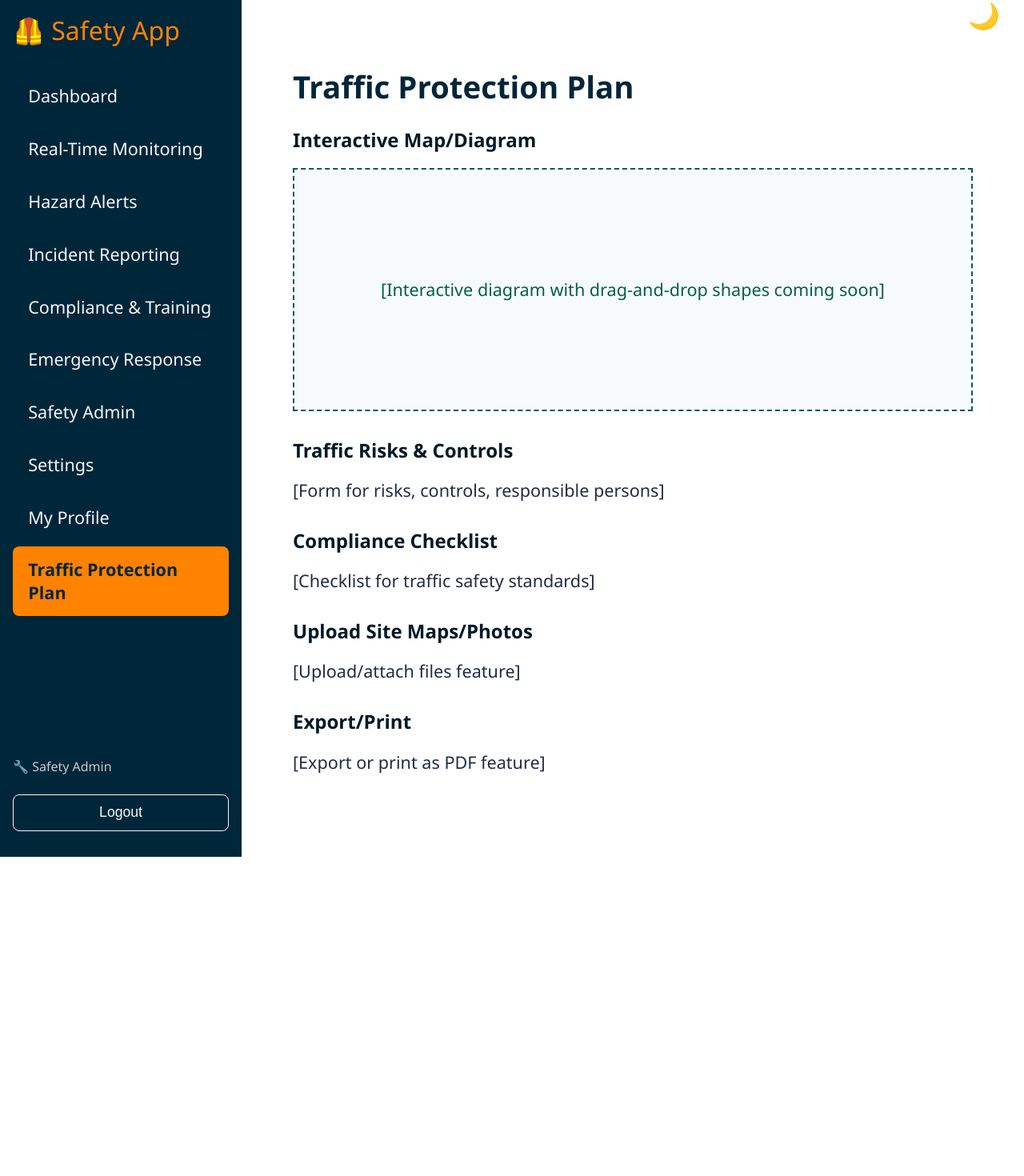
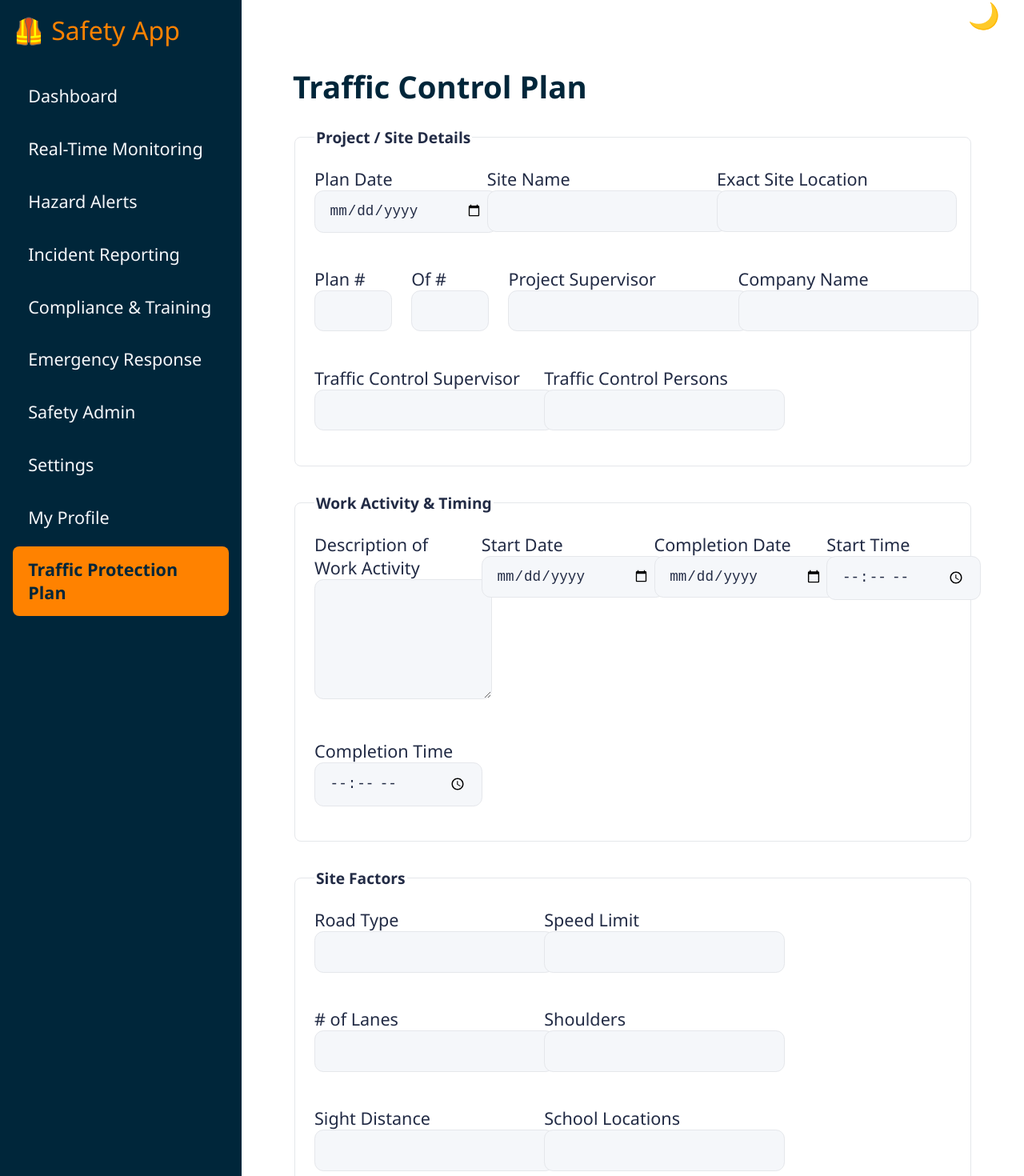
Before and after one commit to 15811643/007-safety-app, a React (Vite) app: page /traffic-protection-plan in a window 1280 px wide. Shown: the part 16-1486 px from the top of the page at 80% size. Before the commit the page ends 1087 px from the top, so only its background shows below. Built offline with nearby package versions, Linux system fonts and the light colour scheme.

Commit message:
Implement Traffic Control Plan form based on barrie.ca template

```diff
--- a/src/components/TrafficProtectionPlan.jsx
+++ b/src/components/TrafficProtectionPlan.jsx
@@ -1,32 +1,138 @@
-import React from 'react';
+import React, { useState } from 'react';
 import '../styles/form.css';
 
+const initialForm = {
+  planDate: '',
+  siteName: '',
+  siteLocation: '',
+  planNumber: '',
+  planOf: '',
+  supervisor: '',
+  company: '',
+  trafficSupervisor: '',
+  trafficPersons: '',
+  workDescription: '',
+  startDate: '',
+  endDate: '',
+  startTime: '',
+  endTime: '',
+  siteFactors: {
+    roadType: '', speedLimit: '', lanes: '', shoulders: '', sightDistance: '', schoolLocations: '', publicNotification: '', parkingMeters: '', busRoutes: ''
+  },
+  proceduralFactors: {
+    workOnRoadway: false, workOffRoadway: false, shoulderWork: false, stationary: false, moving: false, siteActivity: '', changeOfActivity: '', amountOfActivity: '', hoursOfWork: '', offHoursControl: '', emergencyAccess: '', equipmentAccess: '', numSetups: '', trenches: ''
+  },
+  trafficDevices: '',
+  siteDiagram: null,
+  developedBy: '',
+  signature: '',
+  developedDate: '',
+};
+
 const TrafficProtectionPlan = () => {
+  const [form, setForm] = useState(initialForm);
+
+  const handleChange = (e) => {
+    const { name, value, type, checked } = e.target;
+    if (name.startsWith('siteFactors.')) {
+      setForm({ ...form, siteFactors: { ...form.siteFactors, [name.split('.')[1]]: value } });
+    } else if (name.startsWith('proceduralFactors.')) {
+      setForm({ ...form, proceduralFactors: { ...form.proceduralFactors, [name.split('.')[1]]: type === 'checkbox' ? checked : value } });
+    } else {
+      setForm({ ...form, [name]: value });
+    }
+  };
+
+  const handleFileChange = (e) => {
+    setForm({ ...form, siteDiagram: e.target.files[0] });
+  };
+
   return (
-    <div style={{ padding: '2rem', fontSize: '1.35rem', maxWidth: 1200, margin: '0 auto' }}>
-      <h1 style={{ fontSize: '2.4rem', marginBottom: '1.5rem' }}>Traffic Protection Plan</h1>
-      <section style={{ marginBottom: '2rem' }}>
-        <h2>Interactive Map/Diagram</h2>
-        <div style={{ border: '2px dashed #065f46', minHeight: 300, display: 'flex', alignItems: 'center', justifyContent: 'center', background: '#f7fafc', color: '#065f46' }}>
-          [Interactive diagram with drag-and-drop shapes coming soon]
-        </div>
-      </section>
-      <section style={{ marginBottom: '2rem' }}>
-        <h2>Traffic Risks & Controls</h2>
-        <div>[Form for risks, controls, responsible persons]</div>
-      </section>
-      <section style={{ marginBottom: '2rem' }}>
-        <h2>Compliance Checklist</h2>
-        <div>[Checklist for traffic safety standards]</div>
-      </section>
-      <section style={{ marginBottom: '2rem' }}>
-        <h2>Upload Site Maps/Photos</h2>
-        <div>[Upload/attach files feature]</div>
-      </section>
-      <section style={{ marginBottom: '2rem' }}>
-        <h2>Export/Print</h2>
-        <div>[Export or print as PDF feature]</div>
-      </section>
+    <div style={{ padding: '2rem', fontSize: '1.35rem', maxWidth: 900, margin: '0 auto' }}>
+      <h1 style={{ fontSize: '2.4rem', marginBottom: '1.5rem' }}>Traffic Control Plan</h1>
+      <form style={{ display: 'flex', flexDirection: 'column', gap: '2rem' }}>
+        {/* Project/Site Details */}
+        <fieldset style={{ border: '1px solid var(--color-border)', borderRadius: 8, padding: '1.5rem' }}>
+          <legend style={{ fontWeight: 'bold', fontSize: '1.2rem' }}>Project / Site Details</legend>
+          <div style={{ display: 'flex', flexWrap: 'wrap', gap: '1.5rem' }}>
+            <div><label>Plan Date<br/><input name="planDate" type="date" value={form.planDate} onChange={handleChange} /></label></div>
+            <div><label>Site Name<br/><input name="siteName" value={form.siteName} onChange={handleChange} /></label></div>
+            <div><label>Exact Site Location<br/><input name="siteLocation" value={form.siteLocation} onChange={handleChange} /></label></div>
+            <div><label>Plan #<br/><input name="planNumber" value={form.planNumber} onChange={handleChange} style={{ width: 60 }} /></label></div>
+            <div><label>Of #<br/><input name="planOf" value={form.planOf} onChange={handleChange} style={{ width: 60 }} /></label></div>
+            <div><label>Project Supervisor<br/><input name="supervisor" value={form.supervisor} onChange={handleChange} /></label></div>
+            <div><label>Company Name<br/><input name="company" value={form.company} onChange={handleChange} /></label></div>
+            <div><label>Traffic Control Supervisor<br/><input name="trafficSupervisor" value={form.trafficSupervisor} onChange={handleChange} /></label></div>
+            <div><label>Traffic Control Persons<br/><input name="trafficPersons" value={form.trafficPersons} onChange={handleChange} /></label></div>
+          </div>
+        </fieldset>
+        {/* Work Activity & Timing */}
+        <fieldset style={{ border: '1px solid var(--color-border)', borderRadius: 8, padding: '1.5rem' }}>
+          <legend style={{ fontWeight: 'bold', fontSize: '1.2rem' }}>Work Activity & Timing</legend>
+          <div style={{ display: 'flex', flexWrap: 'wrap', gap: '1.5rem' }}>
+            <div style={{ flex: 1 }}><label>Description of Work Activity<br/><textarea name="workDescription" value={form.workDescription} onChange={handleChange} rows={2} style={{ width: '100%' }} /></label></div>
+            <div><label>Start Date<br/><input name="startDate" type="date" value={form.startDate} onChange={handleChange} /></label></div>
+            <div><label>Completion Date<br/><input name="endDate" type="date" value={form.endDate} onChange={handleChange} /></label></div>
+            <div><label>Start Time<br/><input name="startTime" type="time" value={form.startTime} onChange={handleChange} /></label></div>
+            <div><label>Completion Time<br/><input name="endTime" type="time" value={form.endTime} onChange={handleChange} /></label></div>
+          </div>
+        </fieldset>
+        {/* Site Factors */}
+        <fieldset style={{ border: '1px solid var(--color-border)', borderRadius: 8, padding: '1.5rem' }}>
+          <legend style={{ fontWeight: 'bold', fontSize: '1.2rem' }}>Site Factors</legend>
+          <div style={{ display: 'flex', flexWrap: 'wrap', gap: '1.5rem' }}>
+            <div><label>Road Type<br/><input name="siteFactors.roadType" value={form.siteFactors.roadType} onChange={handleChange} /></label></div>
+            <div><label>Speed Limit<br/><input name="siteFactors.speedLimit" value={form.siteFactors.speedLimit} onChange={handleChange} /></label></div>
+            <div><label># of Lanes<br/><input name="siteFactors.lanes" value={form.siteFactors.lanes} onChange={handleChange} /></label></div>
+            <div><label>Shoulders<br/><input name="siteFactors.shoulders" value={form.siteFactors.shoulders} onChange={handleChange} /></label></div>
+            <div><label>Sight Distance<br/><input name="siteFactors.sightDistance" value={form.siteFactors.sightDistance} onChange={handleChange} /></label></div>
+            <div><label>School Locations<br/><input name="siteFactors.schoolLocations" value={form.siteFactors.schoolLocations} onChange={handleChange} /></label></div>
+            <div><label>Public Notification Needed?<br/><input name="siteFactors.publicNotification" value={form.siteFactors.publicNotification} onChange={handleChange} /></label></div>
+            <div><label>Parking Meters<br/><input name="siteFactors.parkingMeters" value={form.siteFactors.parkingMeters} onChange={handleChange} /></label></div>
+            <div><label>Bus Routes<br/><input name="siteFactors.busRoutes" value={form.siteFactors.busRoutes} onChange={handleChange} /></label></div>
+          </div>
+        </fieldset>
+        {/* Procedural Factors */}
+        <fieldset style={{ border: '1px solid var(--color-border)', borderRadius: 8, padding: '1.5rem' }}>
+          <legend style={{ fontWeight: 'bold', fontSize: '1.2rem' }}>Procedural Factors</legend>
+          <div style={{ display: 'flex', flexWrap: 'wrap', gap: '1.5rem' }}>
+            <div><label><input type="checkbox" name="proceduralFactors.workOnRoadway" checked={form.proceduralFactors.workOnRoadway} onChange={handleChange} /> Work on roadway</label></div>
+            <div><label><input type="checkbox" name="proceduralFactors.workOffRoadway" checked={form.proceduralFactors.workOffRoadway} onChange={handleChange} /> Work off roadway</label></div>
+            <div><label><input type="checkbox" name="proceduralFactors.shoulderWork" checked={form.proceduralFactors.shoulderWork} onChange={handleChange} /> Shoulder Work</label></div>
+            <div><label><input type="checkbox" name="proceduralFactors.stationary" checked={form.proceduralFactors.stationary} onChange={handleChange} /> Stationary</label></div>
+            <div><label><input type="checkbox" name="proceduralFactors.moving" checked={form.proceduralFactors.moving} onChange={handleChange} /> Moving</label></div>
+            <div style={{ flex: 1 }}><label>Site Activity<br/><input name="proceduralFactors.siteActivity" value={form.proceduralFactors.siteActivity} onChange={handleChange} /></label></div>
+            <div style={{ flex: 1 }}><label>Change of Activity<br/><input name="proceduralFactors.changeOfActivity" value={form.proceduralFactors.changeOfActivity} onChange={handleChange} /></label></div>
+            <div style={{ flex: 1 }}><label>Amount of Site Activity<br/><input name="proceduralFactors.amountOfActivity" value={form.proceduralFactors.amountOfActivity} onChange={handleChange} /></label></div>
+            <div style={{ flex: 1 }}><label>Hours of Work (day/night)<br/><input name="proceduralFactors.hoursOfWork" value={form.proceduralFactors.hoursOfWork} onChange={handleChange} /></label></div>
+            <div style={{ flex: 1 }}><label>Traffic Control During Off Hours<br/><input name="proceduralFactors.offHoursControl" value={form.proceduralFactors.offHoursControl} onChange={handleChange} /></label></div>
+            <div style={{ flex: 1 }}><label>Emergency Vehicle Access<br/><input name="proceduralFactors.emergencyAccess" value={form.proceduralFactors.emergencyAccess} onChange={handleChange} /></label></div>
+            <div style={{ flex: 1 }}><label>Equipment Access<br/><input name="proceduralFactors.equipmentAccess" value={form.proceduralFactors.equipmentAccess} onChange={handleChange} /></label></div>
+            <div style={{ flex: 1 }}><label>Number of Setups<br/><input name="proceduralFactors.numSetups" value={form.proceduralFactors.numSetups} onChange={handleChange} /></label></div>
+            <div style={{ flex: 1 }}><label>Trenches<br/><input name="proceduralFactors.trenches" value={form.proceduralFactors.trenches} onChange={handleChange} /></label></div>
+          </div>
+        </fieldset>
+        {/* Traffic Control Devices & Areas */}
+        <fieldset style={{ border: '1px solid var(--color-border)', borderRadius: 8, padding: '1.5rem' }}>
+          <legend style={{ fontWeight: 'bold', fontSize: '1.2rem' }}>Traffic Control Devices & Areas</legend>
+          <div><label>Types, Spacing, Areas, Instructions<br/><textarea name="trafficDevices" value={form.trafficDevices} onChange={handleChange} rows={3} style={{ width: '100%' }} /></label></div>
+        </fieldset>
+        {/* Site Diagram Upload */}
+        <fieldset style={{ border: '1px solid var(--color-border)', borderRadius: 8, padding: '1.5rem' }}>
+          <legend style={{ fontWeight: 'bold', fontSize: '1.2rem' }}>Site Diagram</legend>
+          <div><input type="file" accept="image/*,application/pdf" onChange={handleFileChange} /></div>
+          {form.siteDiagram && <div style={{ marginTop: 8 }}>Selected: {form.siteDiagram.name}</div>}
+        </fieldset>
+        {/* Plan Developed By */}
+        <fieldset style={{ border: '1px solid var(--color-border)', borderRadius: 8, padding: '1.5rem' }}>
+          <legend style={{ fontWeight: 'bold', fontSize: '1.2rem' }}>Plan Developed By</legend>
+          <div style={{ display: 'flex', flexWrap: 'wrap', gap: '1.5rem' }}>
+            <div><label>Name (Printed)<br/><input name="developedBy" value={form.developedBy} onChange={handleChange} /></label></div>
+            <div><label>Signature<br/><input name="signature" value={form.signature} onChange={handleChange} /></label></div>
+            <div><label>Date<br/><input name="developedDate" type="date" value={form.developedDate} onChange={handleChange} /></label></div>
+          </div>
+        </fieldset>
+      </form>
     </div>
   );
 };
```
